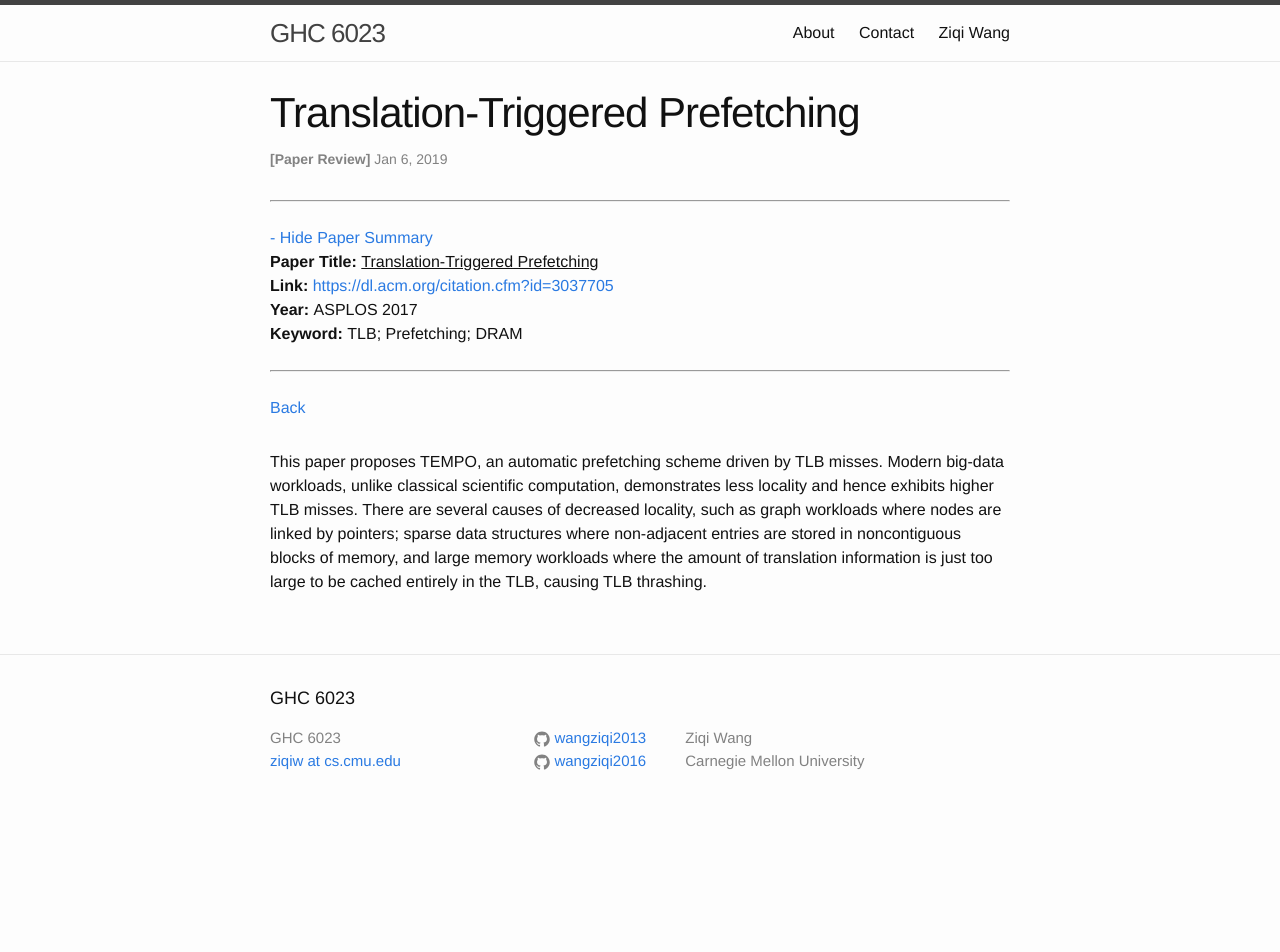
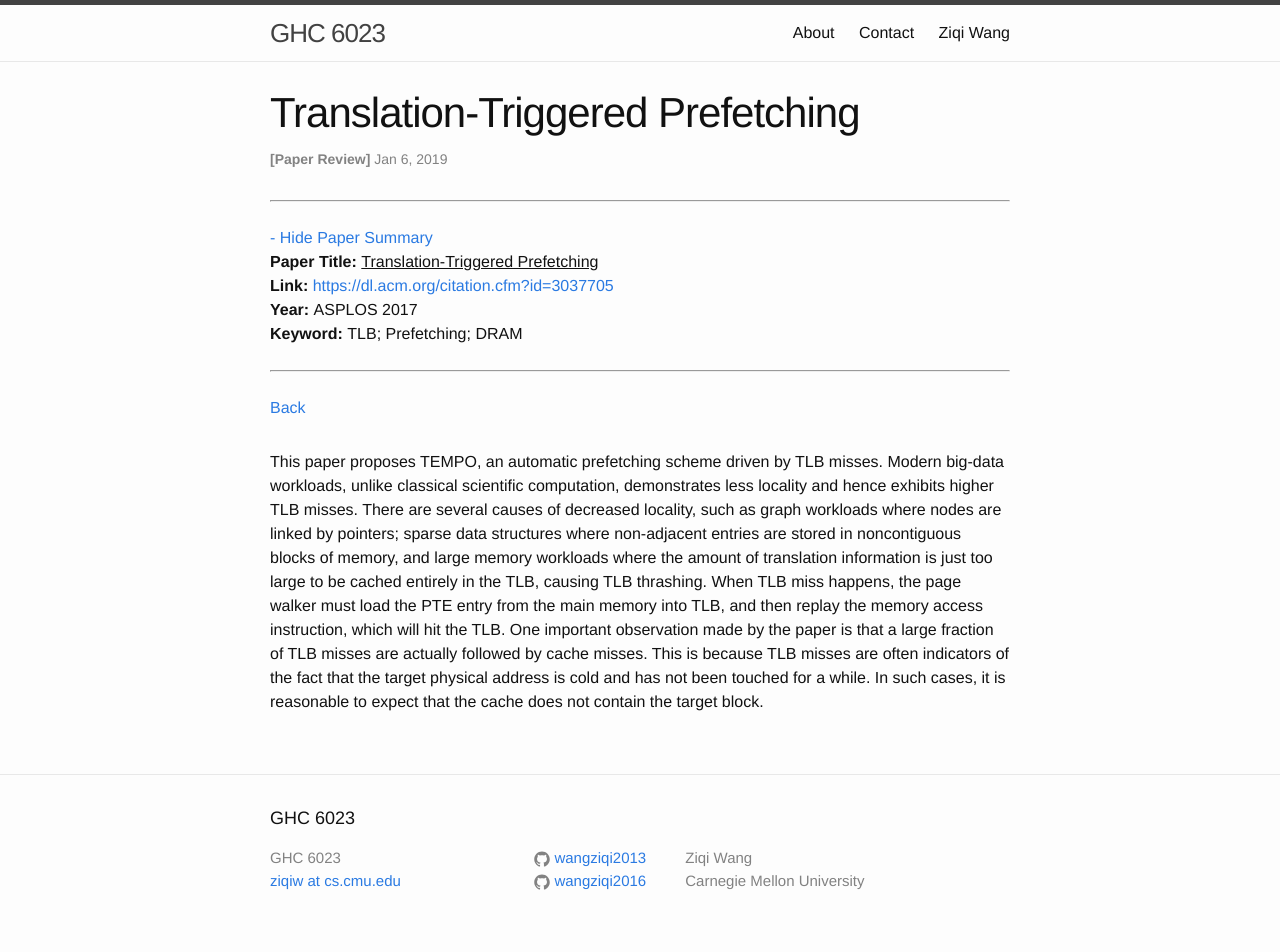
Before and after one commit to wangziqi2013/wangziqi2013.github.io, a Jekyll site: the page built from _posts/2019-01-05-translation-triggered-prefetching.markdown, in a window 1280 px wide. Built offline with Jekyll 4.4.1, drawn with Linux system fonts in a browser that asks for light colours; before the commit the page ends 900 px from its top, so only the background shows below that.

Commit message:
Finish first paragraph

```diff
--- a/_posts/2019-01-05-translation-triggered-prefetching.markdown
+++ b/_posts/2019-01-05-translation-triggered-prefetching.markdown
@@ -17,4 +17,8 @@ This paper proposes TEMPO, an automatic prefetching scheme driven by TLB misses.
 scientific computation, demonstrates less locality and hence exhibits higher TLB misses. There are several causes of decreased
 locality, such as graph workloads where nodes are linked by pointers; sparse data structures where non-adjacent entries are
 stored in noncontiguous blocks of memory, and large memory workloads where the amount of translation information is just too
-large to be cached entirely in the TLB, causing TLB thrashing.
+large to be cached entirely in the TLB, causing TLB thrashing. When TLB miss happens, the page walker must load the PTE entry from
+the main memory into TLB, and then replay the memory access instruction, which will hit the TLB. One important observation made
+by the paper is that a large fraction of TLB misses are actually followed by cache misses. This is because TLB misses are often
+indicators of the fact that the target physical address is cold and has not been touched for a while. In such cases, it is
+reasonable to expect that the cache does not contain the target block.
```
